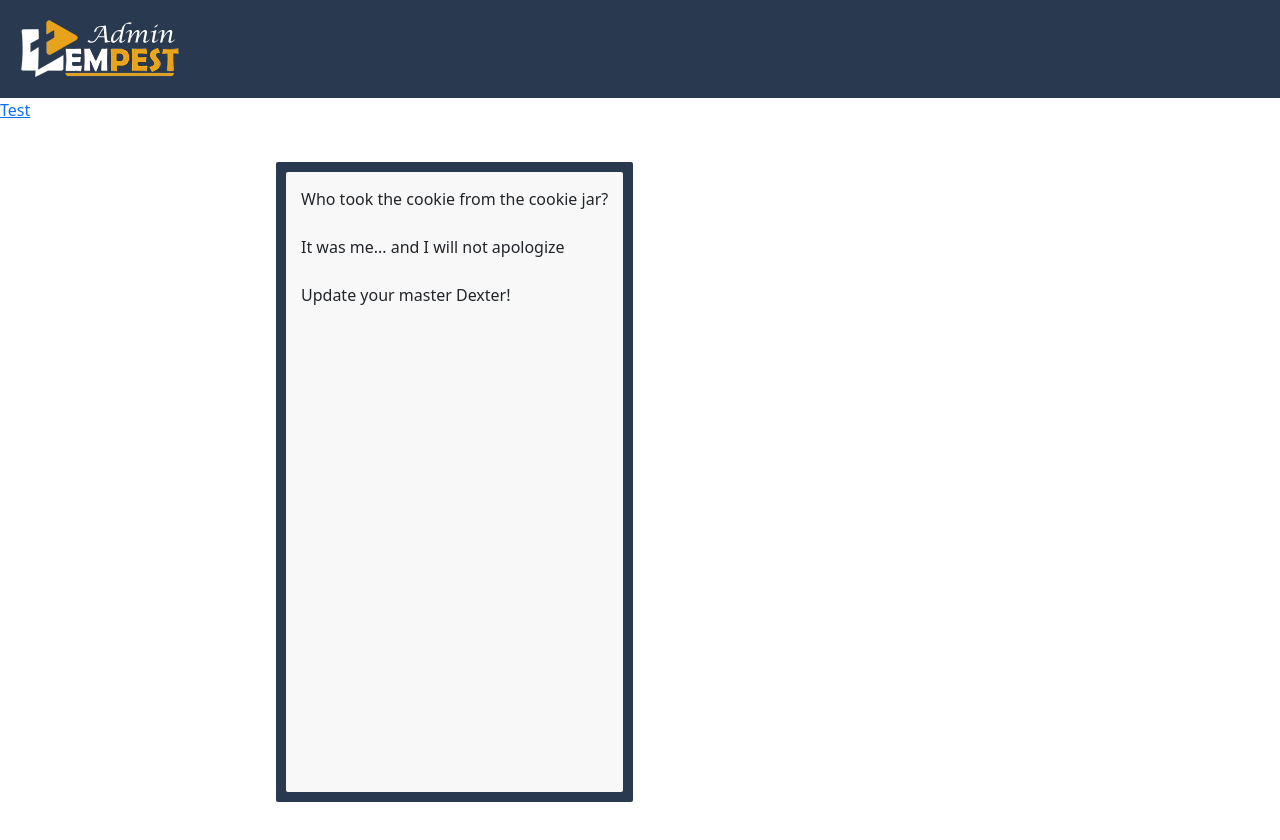
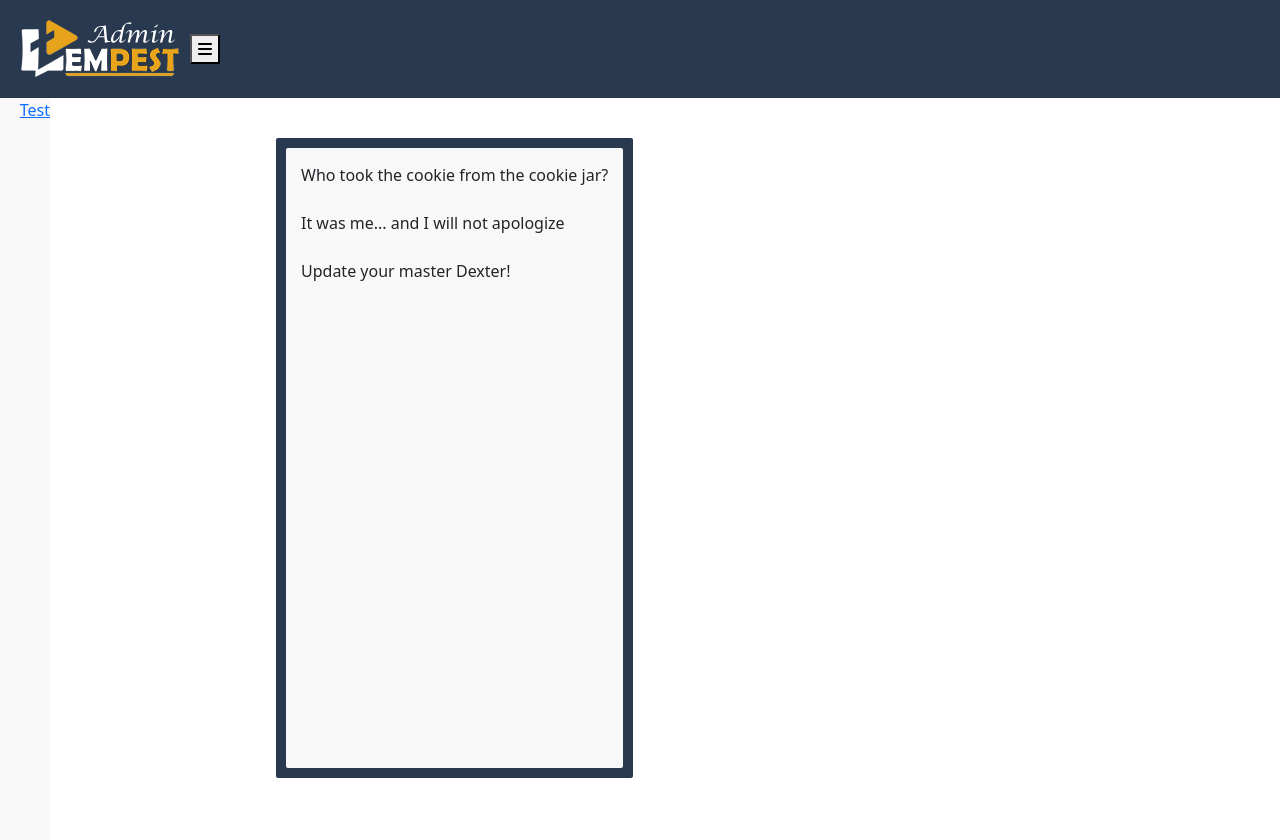
Before and after one commit to Bulwark-Pest/tem-pest-admin-plus, a Vue app: page / in a window 1280 px wide. Shown: the top 840 px of the page. Built offline with nearby package versions, Linux system fonts and the light colour scheme.

Commit message:
Messed up things

```diff
--- a/package.json
+++ b/package.json
@@ -8,7 +8,10 @@
     "preview": "vite preview"
   },
   "dependencies": {
+    "boostrap": "^2.0.0",
     "bootstrap": "^5.3.2",
+    "bootstrap-icons": "^1.11.1",
+    "bootstrap-vue": "^2.23.1",
     "pinia": "^2.1.6",
     "vue": "^3.3.4",
     "vue-router": "^4.2.5"
--- a/src/components/common/Header.vue
+++ b/src/components/common/Header.vue
@@ -1,4 +1,7 @@
 <script setup>
+import { useSidebarStore } from "@/stores/sidebarStore";
+
+const sidebarStore = useSidebarStore()
 </script>
 
 <template>
@@ -8,6 +11,9 @@
         <router-link to="/">
           <img src="@/assets/images/admin-logo.png" alt="Admin Logo">
         </router-link>
+        <button @click="sidebarStore.lockSidebar">
+          <i class="fa-solid fa-bars"></i>
+        </button>
       </div>
     </nav>
   </header>
--- a/src/components/common/Sidebar.vue
+++ b/src/components/common/Sidebar.vue
@@ -5,18 +5,13 @@ const sidebarStore = useSidebarStore()
 </script>
 
 <template>
-  <div class="d-flex">
-    <div :class="['bg-white', sidebarStore.isSidebarOpen ? 'w-25' : 'w-10']"
+  <div class="content">
+    <div class="expand" :class="{ 'collapse': !sidebarStore.isSidebarOpen }"
          @mouseover="!sidebarStore.isSidebarLocked && sidebarStore.setSidebarState(true)"
          @mouseout="!sidebarStore.isSidebarLocked && sidebarStore.setSidebarState(false)">
-      <div>
+      <div class="nav-routes">
         <router-link to="Test">Test</router-link>
       </div>
-      <button v-if="sidebarStore.isSidebarOpen"
-              class="btn btn-primary position-absolute"
-              @click="sidebarStore.lockSidebar">
-        {{ sidebarStore.isSidebarLocked ? 'Unlock' : 'Lock' }}
-      </button>
     </div>
   </div>
 </template>
@@ -28,6 +23,8 @@ const sidebarStore = useSidebarStore()
 }
 
 .expand {
+  display: flex;
+  flex-direction: row;
   width: 250px;
   height: 100%;
   color: var(--secondary-color);
--- a/src/main.js
+++ b/src/main.js
@@ -7,7 +7,6 @@ import { createPinia } from "pinia";
 import App from './App.vue'
 import router from './router';
 
-// createApp(App).mount('#app')
 const app = createApp(App);
 
 app.use(router);
```
Also changed, not shown: 1 other file (tests, documents, lock files or other folders).
